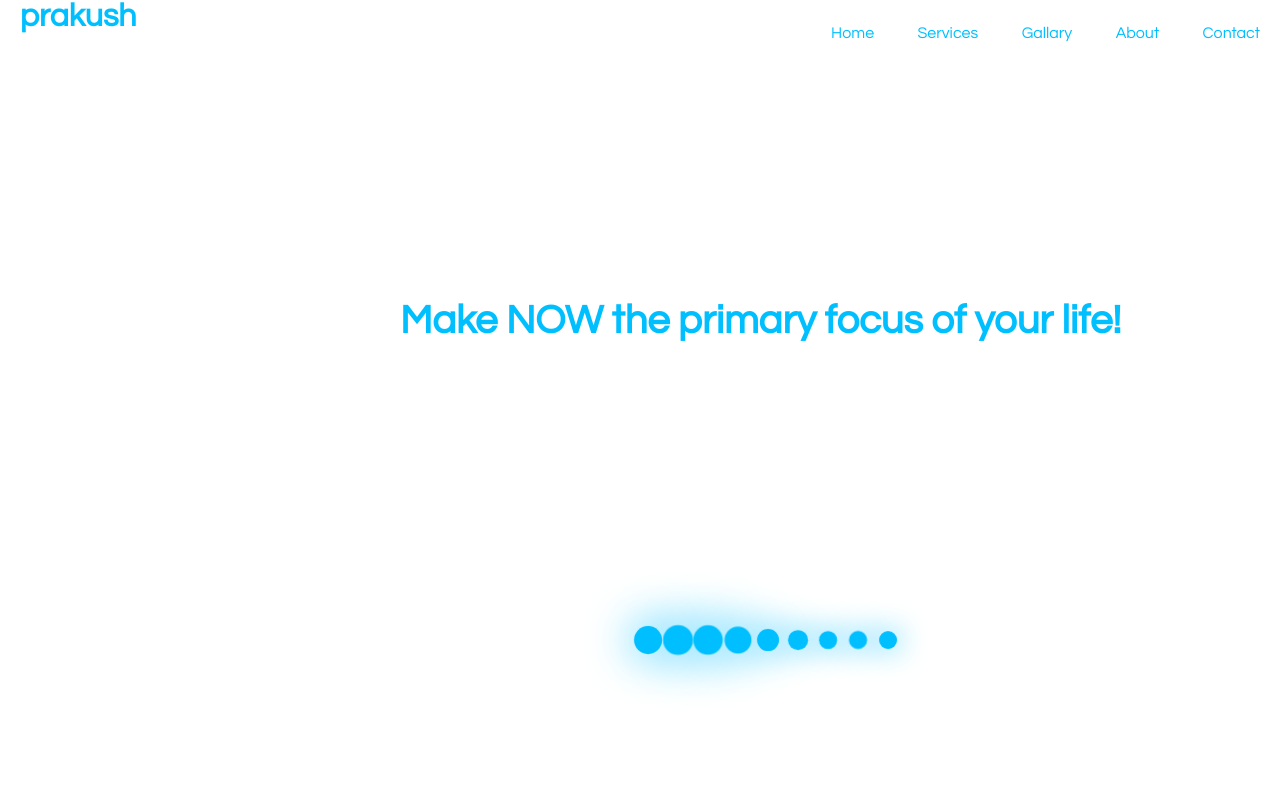
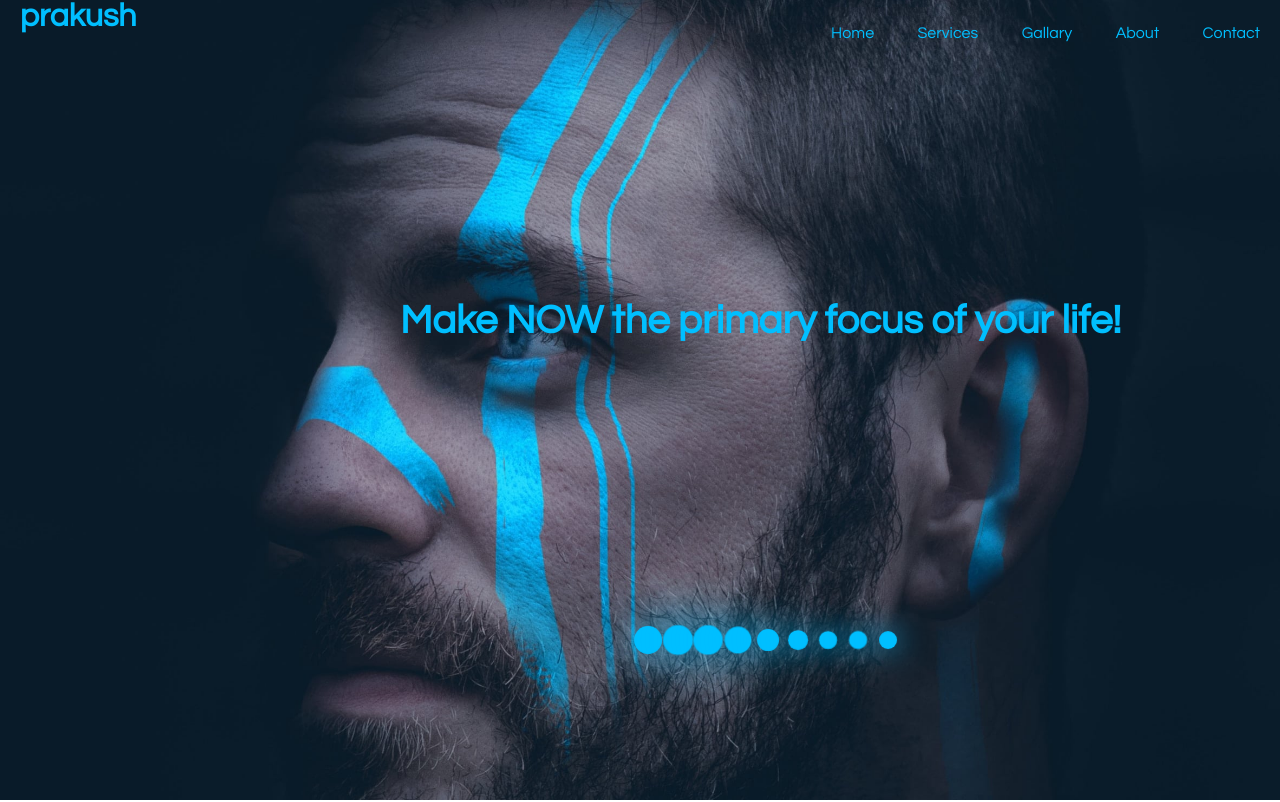
Before and after one commit to Prashant0313/codethics_26, a plain HTML site: page index.html in a window 1280 px wide. Shown: the top 802 px of the page. Drawn offline with Linux system fonts and the light colour scheme.

Commit message:
Update style.css

```diff
--- a/style.css
+++ b/style.css
@@ -6,7 +6,7 @@
 
 }
 header{
-	background-image: url(../image/background.jpg);
+	background-image: url(../background.jpg);
 	height: 100vh;
 	background-size: cover;
 	background-position: center;
```
